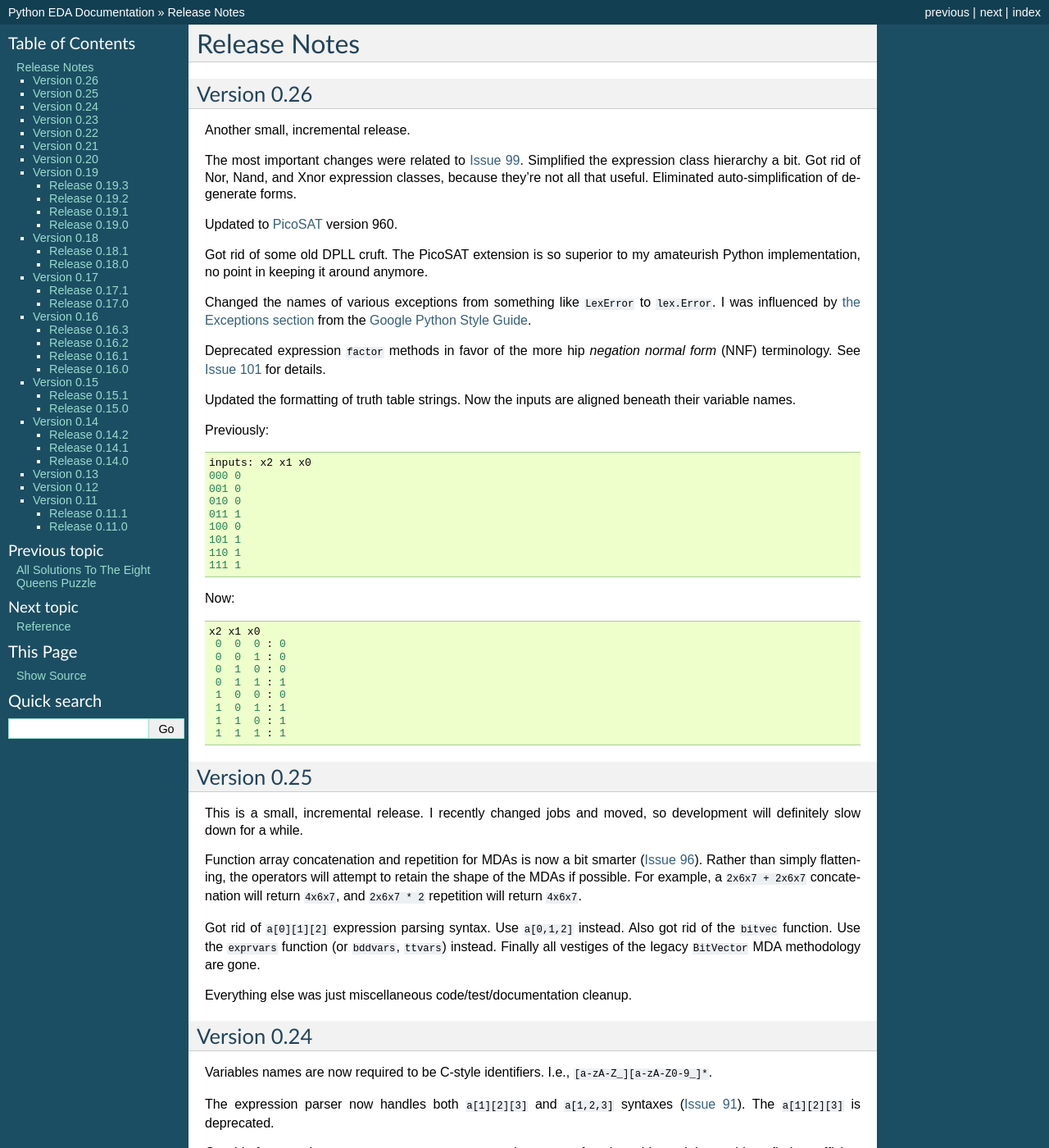
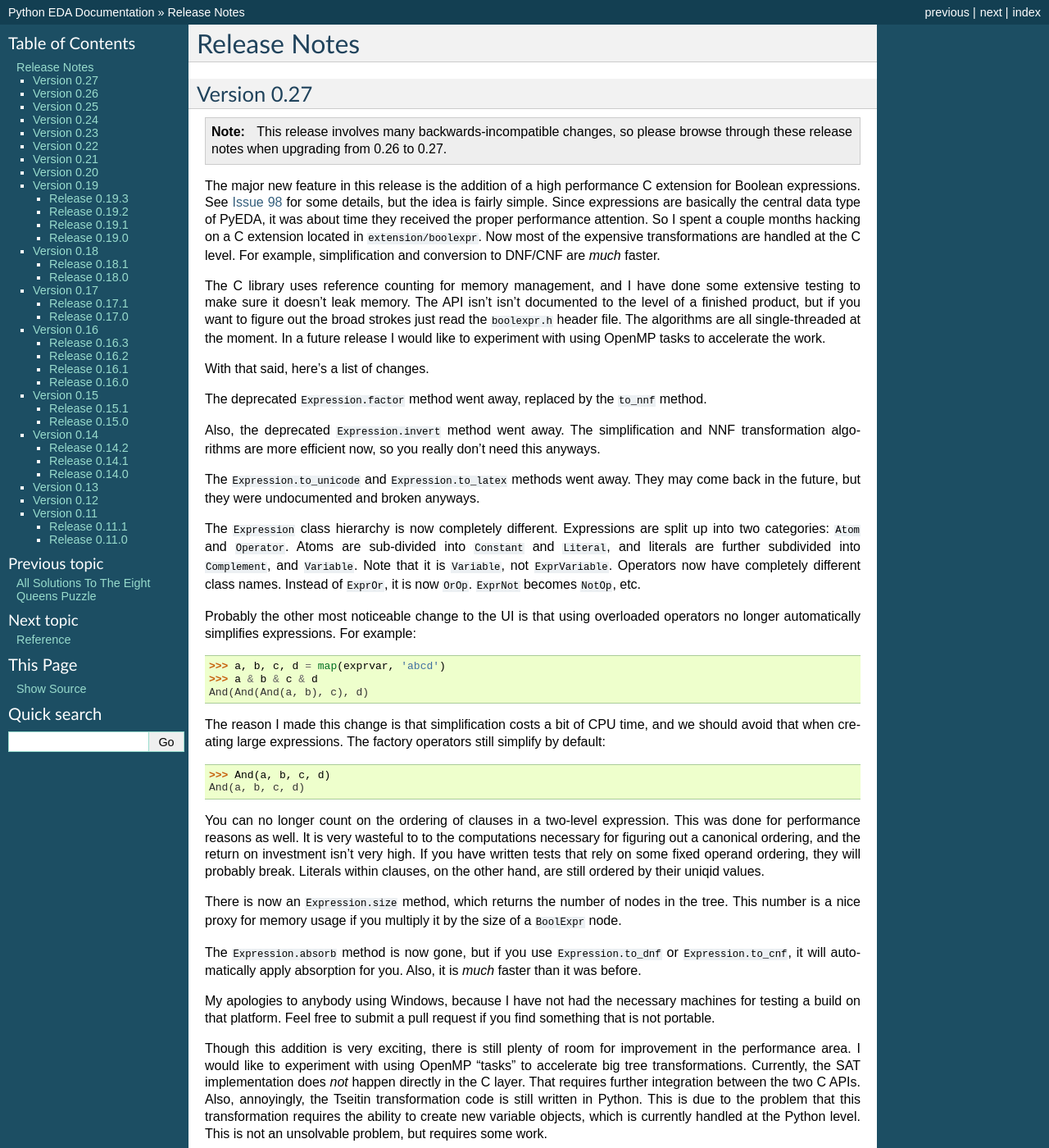
Before and after one commit to cjdrake/pyeda, a Sphinx documentation site: the page built from doc/source/relnotes.rst, in a window 1280 px wide and 1400 px high. Shown: the whole window at 82% size. Built offline with Sphinx 7.4.7, drawn with Linux system fonts in a browser that asks for light colours; some of the changed text lies outside the part shown.

Commit message:
Create version 0.27 release notes

```diff
--- a/doc/source/relnotes.rst
+++ b/doc/source/relnotes.rst
@@ -3,6 +3,108 @@
 *****************
   Release Notes
 *****************
+
+Version 0.27
+============
+
+.. note::
+   This release involves many backwards-incompatible changes,
+   so please browse through these release notes when upgrading from 0.26 to 0.27.
+
+The major new feature in this release is the addition of a high performance C
+extension for Boolean expressions.
+See `Issue 98 <https://github.com/cjdrake/pyeda/issues/98>`_ for some details,
+but the idea is fairly simple.
+Since expressions are basically the central data type of PyEDA,
+it was about time they received the proper performance attention.
+So I spent a couple months hacking on a C extension located in
+``extension/boolexpr``.
+Now most of the expensive transformations are handled at the C level.
+For example, simplification and conversion to DNF/CNF are *much* faster.
+
+The C library uses reference counting for memory management,
+and I have done some extensive testing to make sure it doesn't leak memory.
+The API isn't isn't documented to the level of a finished product,
+but if you want to figure out the broad strokes just read the ``boolexpr.h``
+header file.
+The algorithms are all single-threaded at the moment.
+In a future release I would like to experiment with using OpenMP tasks to
+accelerate the work.
+
+With that said, here's a list of changes.
+
+The deprecated ``Expression.factor`` method went away,
+replaced by the ``to_nnf`` method.
+
+Also, the deprecated ``Expression.invert`` method went away.
+The simplification and NNF transformation algorithms are more efficient now,
+so you really don't need this anyways.
+
+The ``Expression.to_unicode`` and ``Expression.to_latex`` methods went away.
+They may come back in the future, but they were undocumented and broken anyways.
+
+The ``Expression`` class hierarchy is now completely different.
+Expressions are split up into two categories: ``Atom`` and ``Operator``.
+Atoms are sub-divided into ``Constant`` and ``Literal``,
+and literals are further subdivided into ``Complement``, and ``Variable``.
+Note that it is ``Variable``, not ``ExprVariable``.
+Operators now have completely different class names.
+Instead of ``ExprOr``, it is now ``OrOp``. ``ExprNot`` becomes ``NotOp``, etc.
+
+Probably the other most noticeable change to the UI is that using overloaded
+operators no longer automatically simplifies expressions.
+For example::
+
+   >>> a, b, c, d = map(exprvar, 'abcd')
+   >>> a & b & c & d
+   And(And(And(a, b), c), d)
+
+The reason I made this change is that simplification costs a bit of CPU time,
+and we should avoid that when creating large expressions.
+The factory operators still simplify by default::
+
+   >>> And(a, b, c, d)
+   And(a, b, c, d)
+
+You can no longer count on the ordering of clauses in a two-level expression.
+This was done for performance reasons as well.
+It is very wasteful to to the computations necessary for figuring out a
+canonical ordering, and the return on investment isn't very high.
+If you have written tests that rely on some fixed operand ordering,
+they will probably break.
+Literals within clauses, on the other hand,
+are still ordered by their uniqid values.
+
+There is now an ``Expression.size`` method,
+which returns the number of nodes in the tree.
+This number is a nice proxy for memory usage if you multiply it by the size
+of a ``BoolExpr`` node.
+
+The ``Expression.absorb`` method is now gone,
+but if you use ``Expression.to_dnf`` or ``Expression.to_cnf``,
+it will automatically apply absorption for you.
+Also, it is *much* faster than it was before.
+
+My apologies to anybody using Windows,
+because I have not had the necessary machines for testing a build on that platform.
+Feel free to submit a pull request if you find something that is not portable.
+
+Though this addition is very exciting,
+there is still plenty of room for improvement in the performance area.
+I would like to experiment with using OpenMP "tasks" to accelerate big
+tree transformations.
+Currently, the SAT implementation does *not* happen directly in the C layer.
+That requires further integration between the two C APIs.
+Also, annoyingly, the Tseitin transformation code is still written in Python.
+This is due to the problem that this transformation requires the ability to
+create new variable objects,
+which is currently handled at the Python level.
+This is not an unsolvable problem, but requires some work.
+
+I'm almost positive I missed a few details.
+Feel free to email with comments and suggestions.
+
+Happy programming!
 
 Version 0.26
 ============
```
